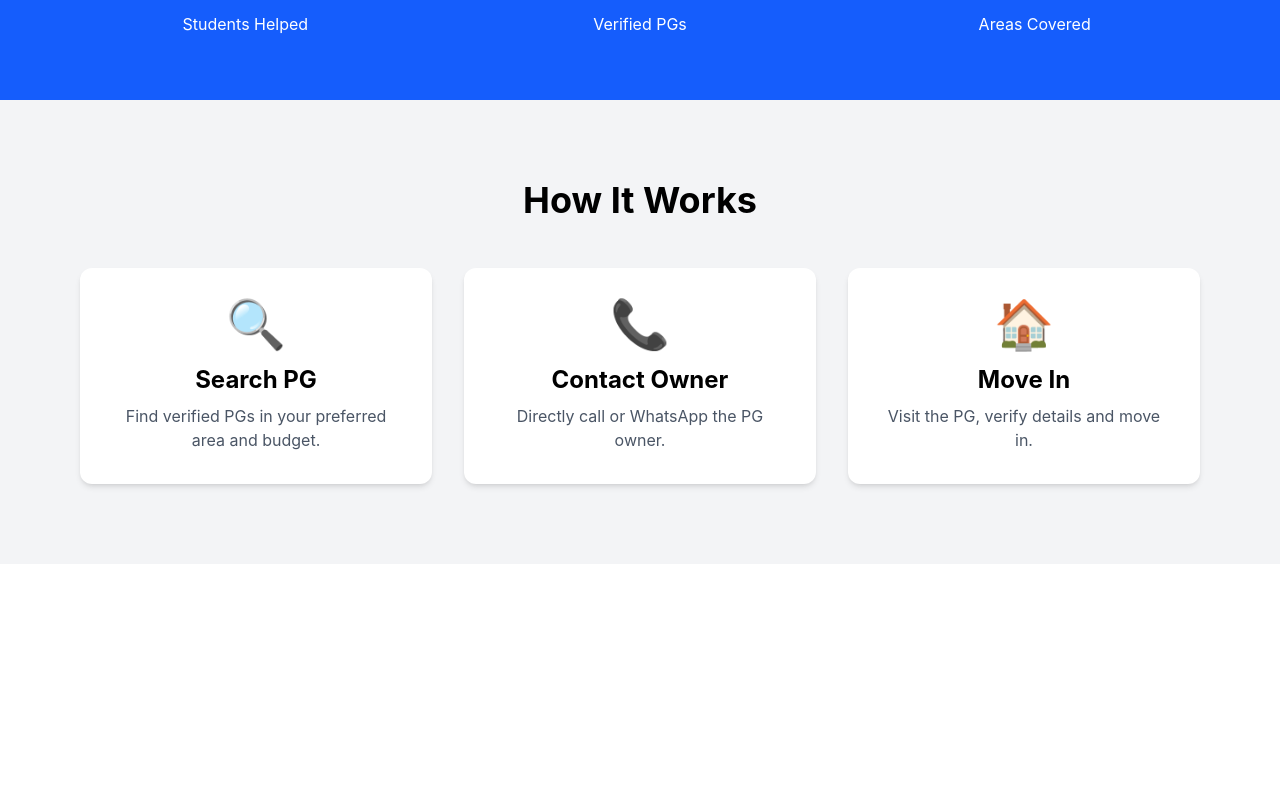
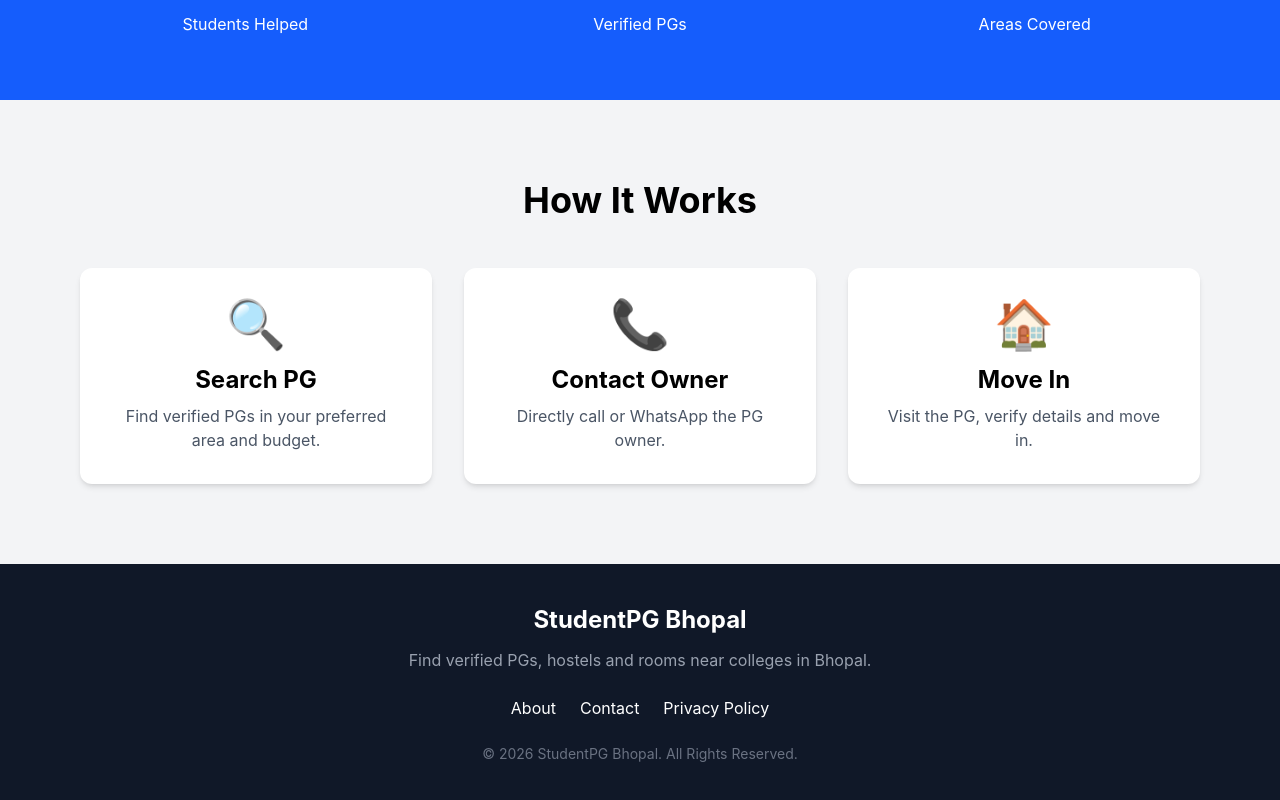
Before and after one commit to khuman-dhakad/studentpg-project, a React app in the folder frontend/: page / in a window 1280 px wide. Shown: the part 1188-1988 px from the top of the page. Before the commit the page ends 1752 px from the top, so only its background shows below. Built offline with nearby package versions, Linux system fonts and the light colour scheme; the HTML template or start-up script is replaced by a standard one.

Commit message:
Added homepage footer section

```diff
--- a/frontend/src/App.jsx
+++ b/frontend/src/App.jsx
@@ -1,3 +1,5 @@
+
+import Footer from "./components/Footer";
 import HowItWorks from "./components/HowItWorks";
 import StatsSection from "./components/StatsSection";
 import Navbar from "./components/Navbar";
@@ -53,6 +55,7 @@ function App() {
       </div>
       <StatsSection />
       <HowItWorks />
+      <Footer />
     </div>
   );
 }
--- /dev/null
+++ b/frontend/src/components/Footer.jsx
@@ -0,0 +1,37 @@
+function Footer() {
+  return (
+    <footer className="bg-gray-900 text-white py-10">
+      <div className="max-w-6xl mx-auto px-4 text-center">
+
+        <h2 className="text-2xl font-bold">
+          StudentPG Bhopal
+        </h2>
+
+        <p className="mt-3 text-gray-400">
+          Find verified PGs, hostels and rooms near colleges in Bhopal.
+        </p>
+
+        <div className="mt-6 flex justify-center gap-6">
+          <a href="#" className="hover:text-blue-400">
+            About
+          </a>
+
+          <a href="#" className="hover:text-blue-400">
+            Contact
+          </a>
+
+          <a href="#" className="hover:text-blue-400">
+            Privacy Policy
+          </a>
+        </div>
+
+        <p className="mt-6 text-gray-500 text-sm">
+          © 2026 StudentPG Bhopal. All Rights Reserved.
+        </p>
+
+      </div>
+    </footer>
+  );
+}
+
+export default Footer;
```
